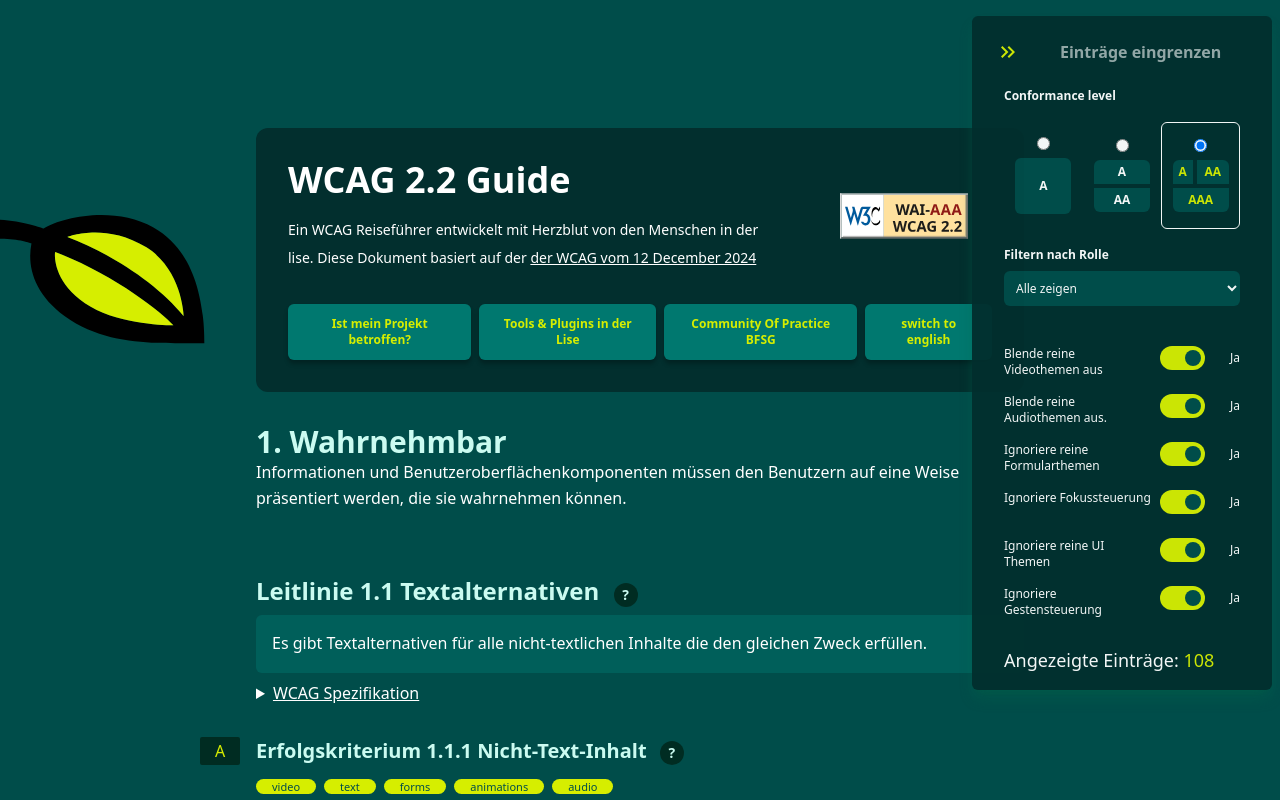
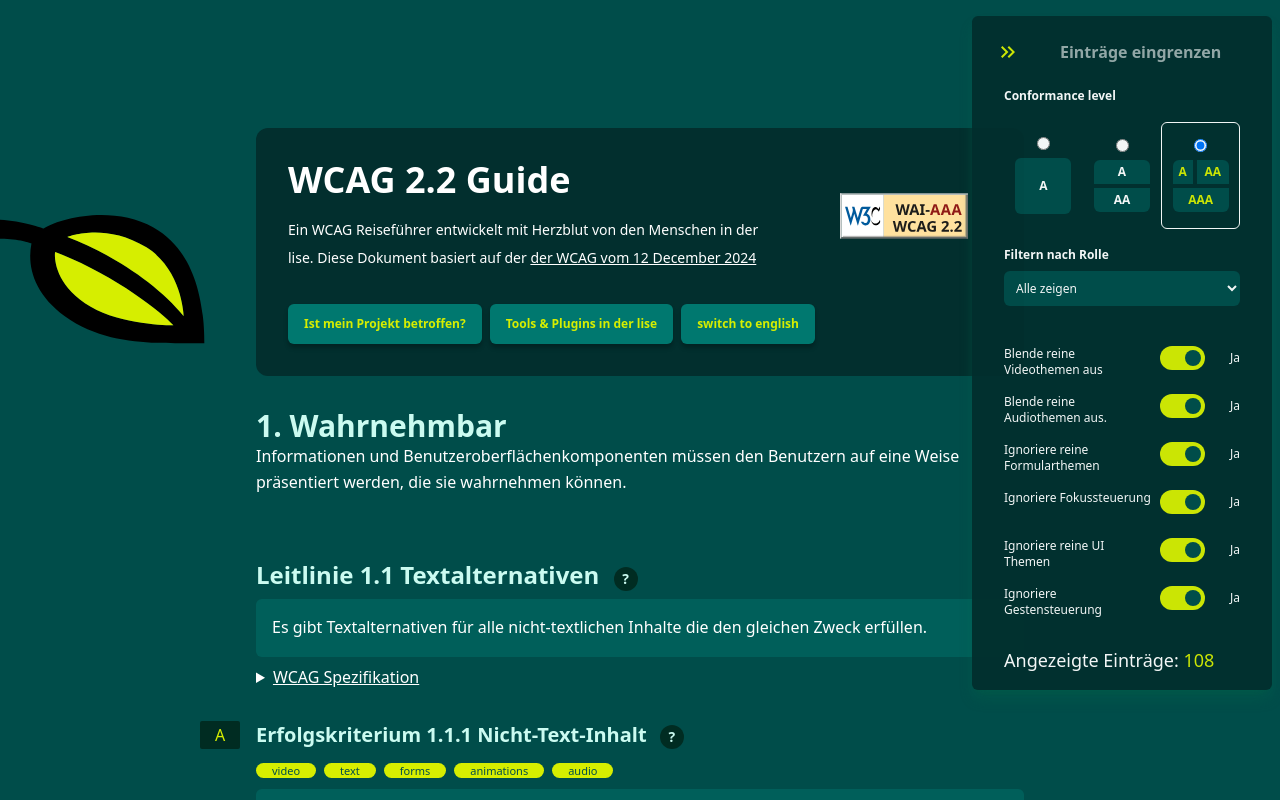
Before and after one commit to chrisAtLise/lise-wcag-guide, a website: page index.html in a window 1280 px wide. Shown: the top 800 px of the page. Drawn offline with nearby package versions, Linux system fonts and the light colour scheme.

Commit message:
Update index.html

```diff
--- a/index.html
+++ b/index.html
@@ -55,13 +55,8 @@
               </a>
             </li>
             <li>
-              <a class="navButton" href="bfsg-relevanz.html">
-                Tools & Plugins in der Lise
-              </a>
-            </li>
-            <li>
               <a class="navButton" href="tools-plugins.html">
-                Community Of Practice BFSG
+                Tools & Plugins in der lise
               </a>
             </li>
             <li>
```
